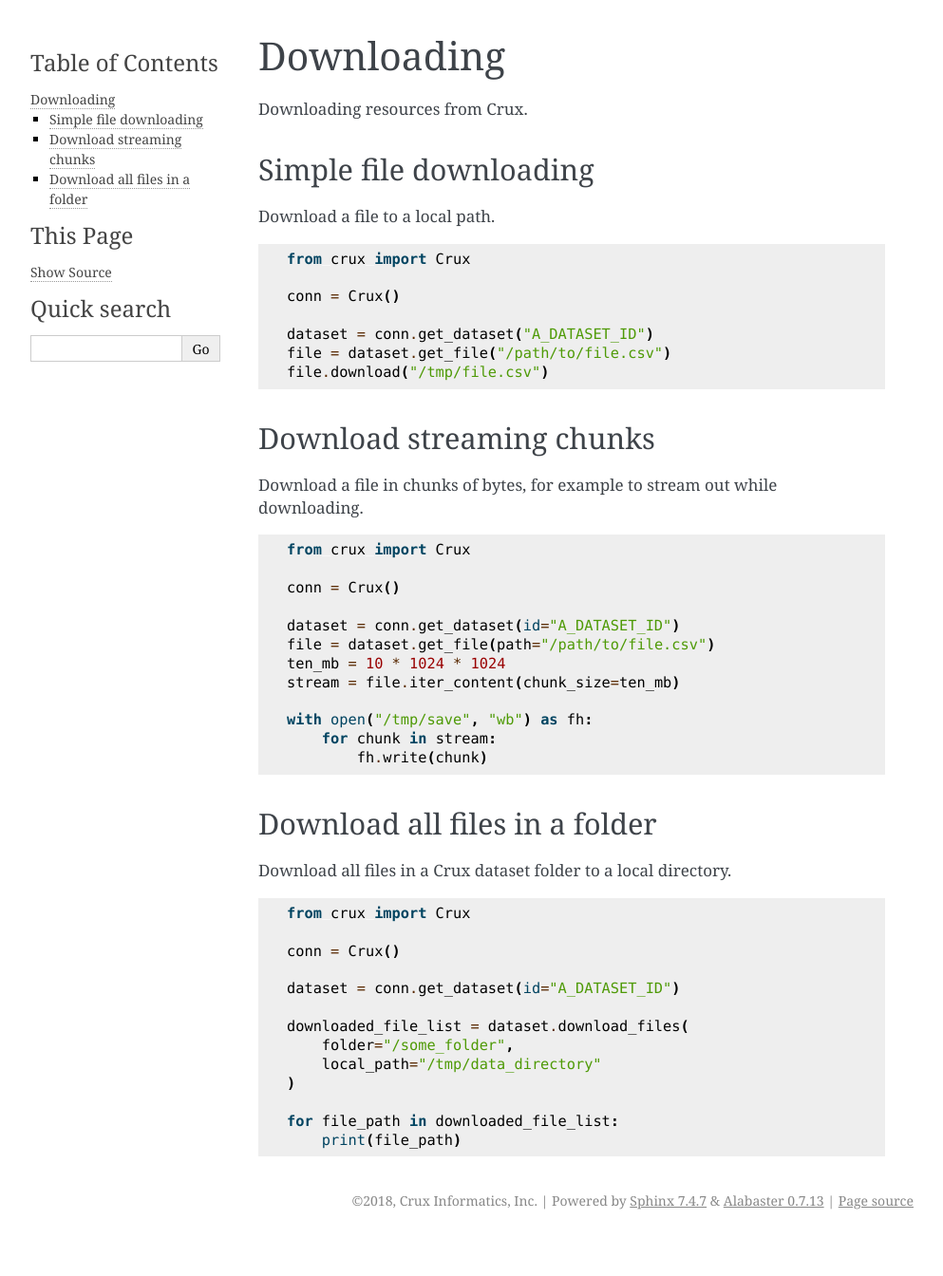
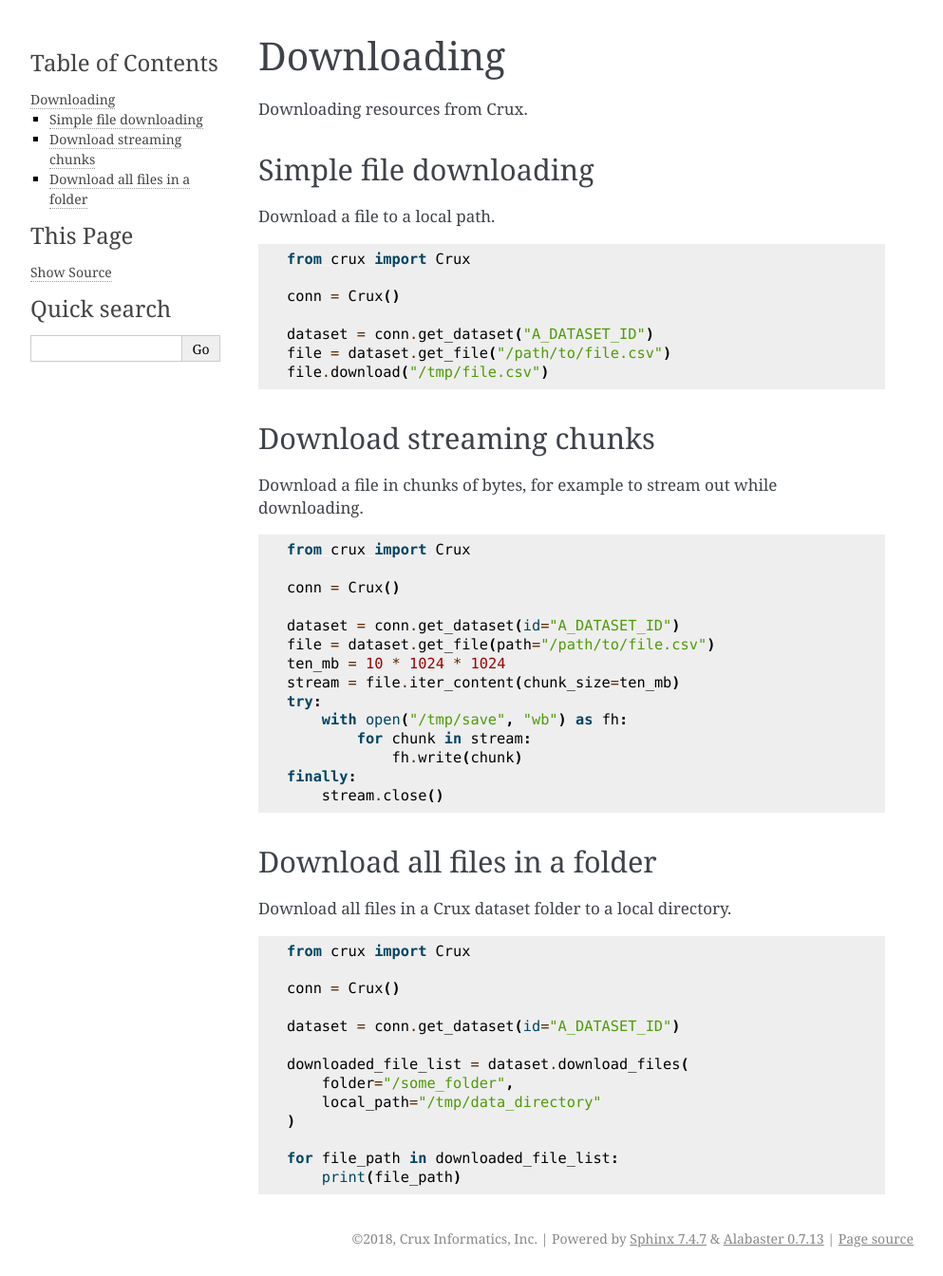
Before and after one commit to cruxinformatics/crux-python, a Sphinx documentation site: the page built from docs/downloading.md, in a window 1280 px wide. Shown: the whole page at 95% size, without its empty margins (148-1141 px from the left). Built offline with Sphinx 7.4.7, drawn with Linux system fonts in a browser that asks for light colours; pages that are not in the unit, such as notebooks, are missing from menus; before the commit the page ends 1304 px from its top, so only the background shows below that.

Commit message:
Refactoring document
* Refactored document.

````diff
--- a/docs/downloading.md
+++ b/docs/downloading.md
@@ -29,10 +29,12 @@
 file = dataset.get_file(path="/path/to/file.csv")
 ten_mb = 10 * 1024 * 1024
 stream = file.iter_content(chunk_size=ten_mb)
-
-with open("/tmp/save", "wb") as fh:
-    for chunk in stream:
-        fh.write(chunk)
+try:
+    with open("/tmp/save", "wb") as fh:
+        for chunk in stream:
+            fh.write(chunk)
+finally:
+    stream.close()
 ```
 
 ## Download all files in a folder
````
